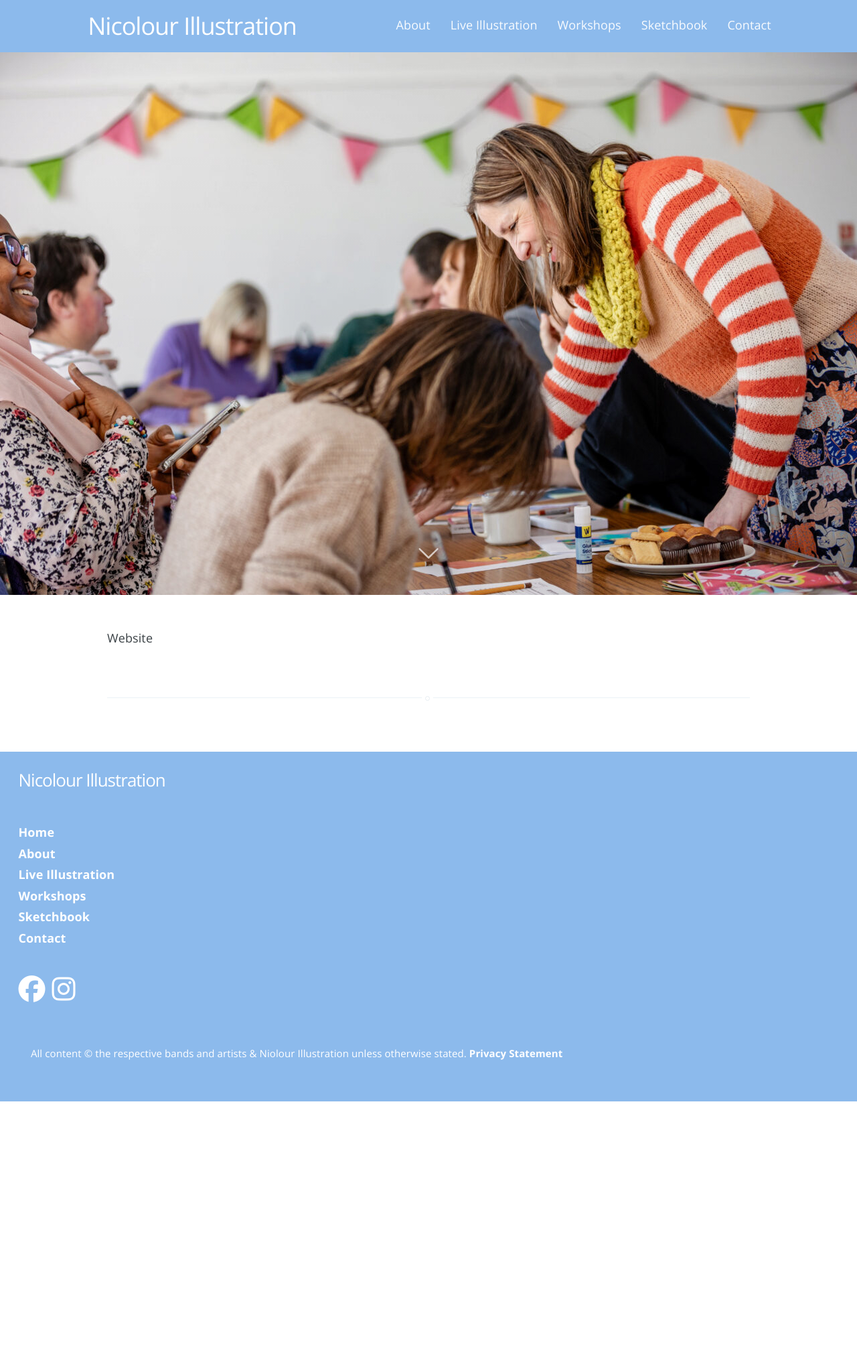
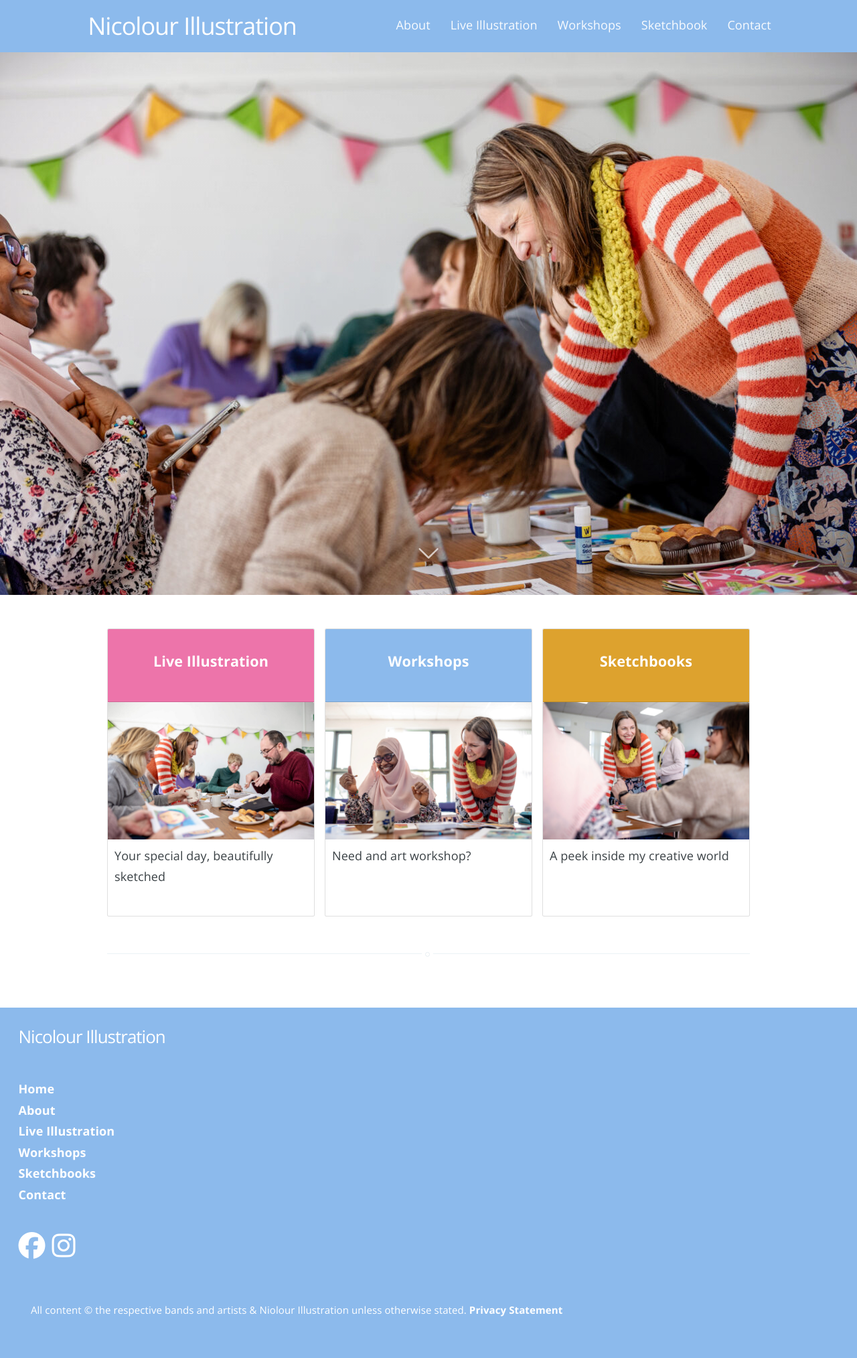
Before and after one commit to caprenter/nicolour, a Jekyll site: the page built from docs/index.md, in a window 1280 px wide. Shown: the whole page at 67% size. Built offline with Jekyll 4.4.1, drawn with Linux system fonts in a browser that asks for light colours; comment, search, counter and statistics services are not loaded; before the commit the page ends 1644 px from its top, so only the background shows below that.

Commit message:
Updates the front page, adds the services data

```diff
--- /dev/null
+++ b/docs/_data/services.yml
@@ -0,0 +1,29 @@
+- name: Live Illustration
+  slug: live-illustration
+  color: ns_pink
+  image: Nicolour_workshop.4.JPG
+  alt-text: "Working on a live illustration "
+  short-description: |
+    Your special day, beautifully sketched
+  # description: |
+  #
+
+- name: Workshops
+  slug: workshops
+  color: ns_blue
+  image: Nicolour_workshop.5.JPG
+  alt-text: "Helping an artists in a workshop"
+  short-description: |
+    Need and  art workshop?
+  # description: |
+  #
+
+- name: Sketchbooks
+  slug: sketchbooks
+  color: ns_yellow
+  image: Nicolour_workshops.1.JPG
+  alt-text: "Discussing my sketchbook with friends"
+  short-description: |
+    A peek inside my creative world
+  # description: |
+  #
--- /dev/null
+++ b/docs/_includes/card.md
@@ -0,0 +1,13 @@
+<div class="col mb-4">
+  <div class="card h-100">
+  <div class="card-header {{ service.color }}">
+    <h4 class="service-title"><a href="{{ service.slug }}">{{ service.name }}</a></h4>
+  </div>
+      <a href="{{ service.slug }}"><img class="card-img-top p-0" src="assets/images/splashes/{{ service.image }}" alt="{{ service.alt-text }}"/></a>
+    <!--<h2 class="blog"><a href="{{ post.url }}">{{ post.title }}</a></h2>
+    <p>{{ post.date | date_to_string }}</p>-->
+    <div class="card-body">
+      <p class="card-text m-0">{{ service.short-description | markdownify | strip_html | markdownify }}</p>
+    </div>
+  </div>
+</div>
--- a/docs/_includes/links.md
+++ b/docs/_includes/links.md
@@ -3,7 +3,7 @@
 <!-- [Gallery]({% if site.baseurl %}{{ site.baseurl }}{% endif %}/gallery )<br/> -->
 [Live Illustration]({% if site.baseurl %}{{ site.baseurl }}{% endif %}/live-illustration)<br/>
 [Workshops]({% if site.baseurl %}{{ site.baseurl }}{% endif %}/workshops )<br/>
-[Sketchbook]({% if site.baseurl %}{{ site.baseurl }}{% endif %}/sketchbook )<br/>
+[Sketchbooks]({% if site.baseurl %}{{ site.baseurl }}{% endif %}/sketchbooks )<br/>
 [Contact]({% if site.baseurl %}{{ site.baseurl }}{% endif %}/contact )<br/>
 
 <div class="icons">
--- a/docs/_includes/main.md
+++ b/docs/_includes/main.md
@@ -2,7 +2,15 @@
 <section class="main-page">
 <div markdown="1">
 
-Website
+<div class="main">
+  <div class="blog">
+  <div class="row row-cols-1 row-cols-lg-3 row-cols-md-2 row-cols-sm-2 d-flex align-items-stretch blog">
+  {% for service in site.data.services %}
+    {% include card.md %}
+  {% endfor %}
+  </div>
+  </div>
+</div>
 
 </div>
 </section>
--- a/docs/assets/css/screen.css
+++ b/docs/assets/css/screen.css
@@ -22,6 +22,37 @@
 
 */
 
+.ns_pink {
+    background-color: #ed74aa;
+}
+
+.ns_blue {
+    background-color: #8cbaec;
+}
+
+.ns_yellow {
+    background-color: #dda22e;
+}
+
+.ns_green {
+    background-color: #a5c254;
+}
+
+.ns_orange {
+    background-color: #ff7a51;
+}
+
+.card h4 {
+    text-align: center;
+    font-weight:700;
+    padding:1.5em;
+    font-size:1.2em;
+}
+
+.card h4 a {
+    text-decoration: none;
+    color: #fff;
+}
 #map {
     height: 450px;
     margin: 2em 0;
```
Also changed, not shown: docs/gallery.md (+1 -1 lines), docs/sketchbooks.md (renamed from docs/sketchbook.md).
